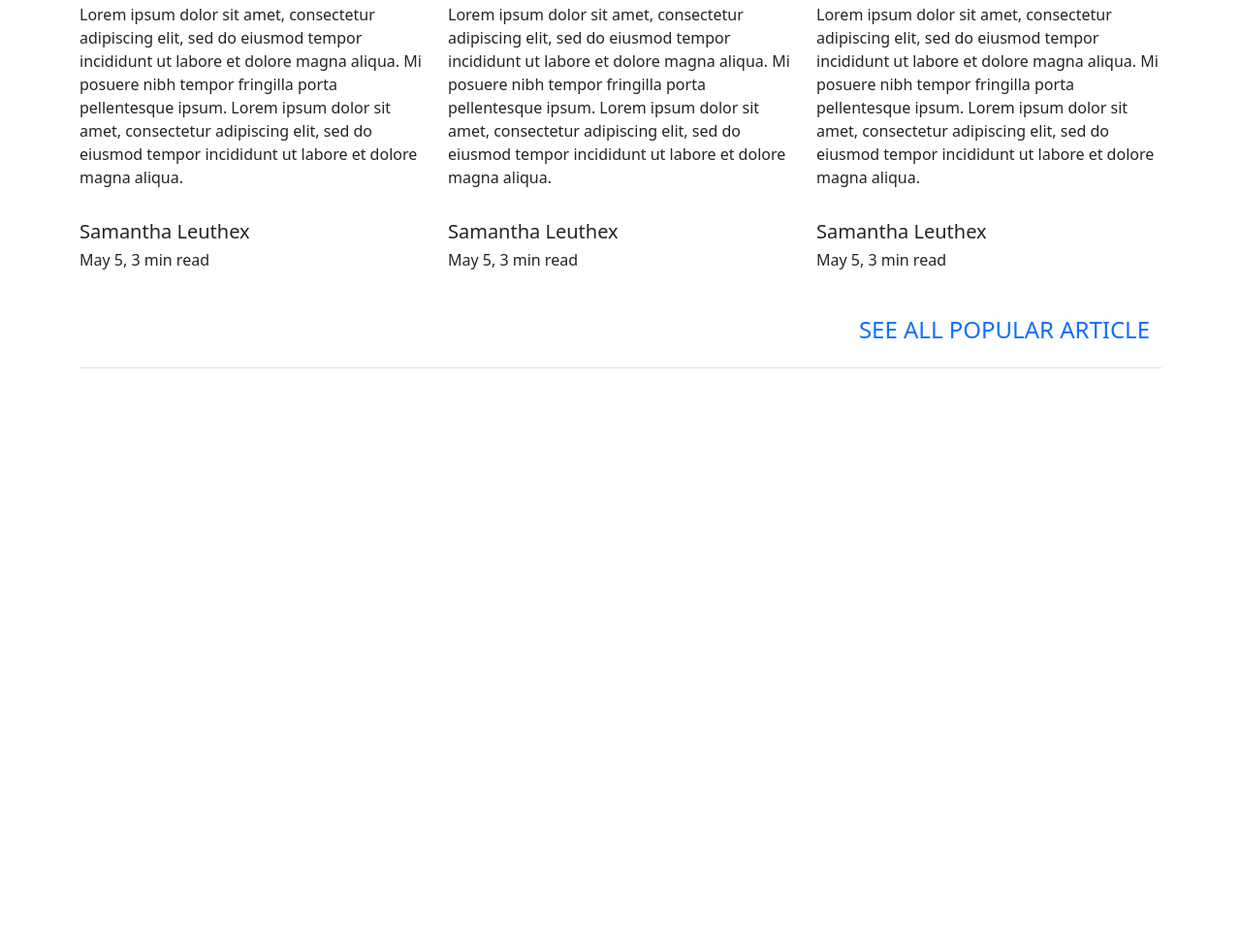
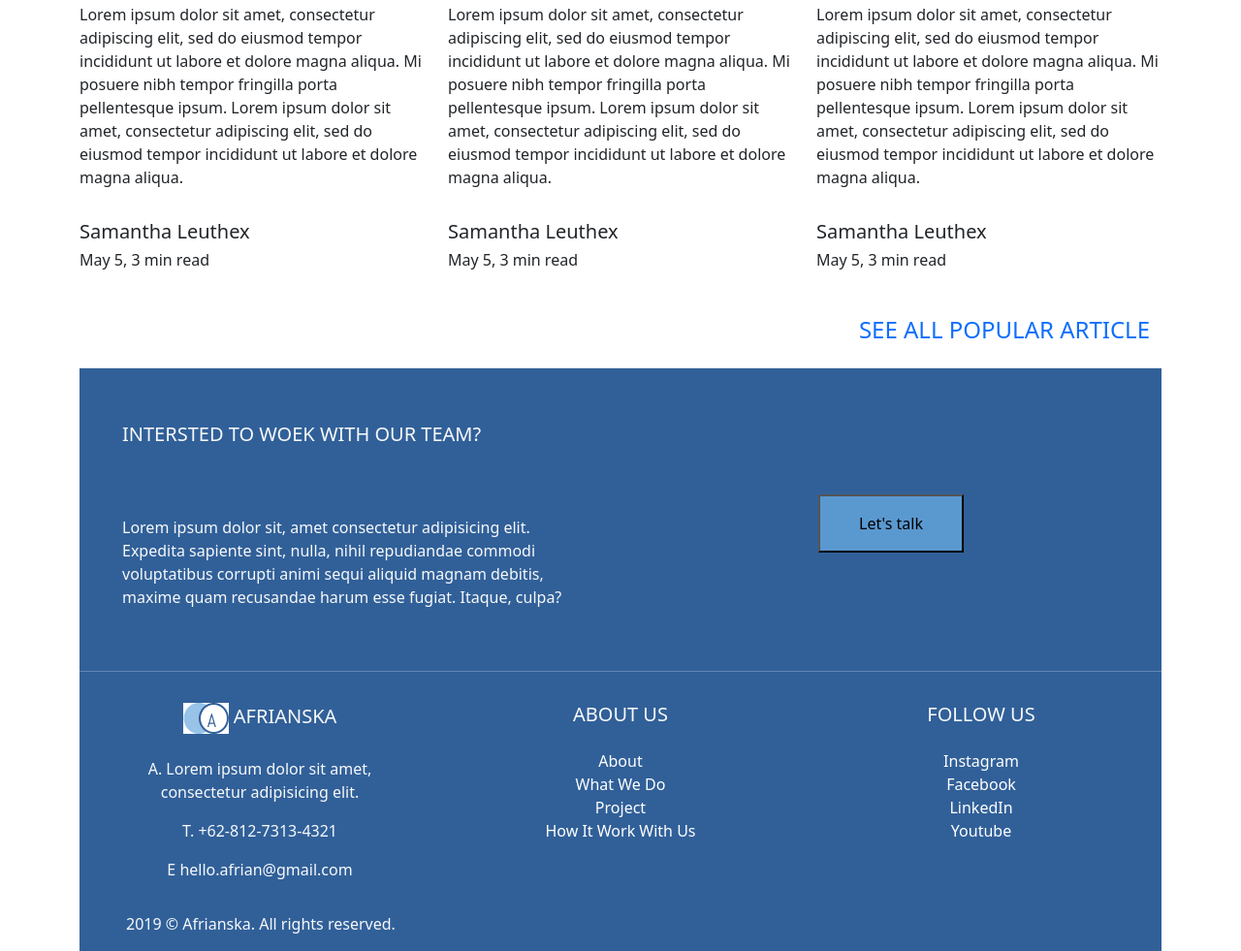
Before and after one commit to JorgeLBravo/Reto-Grupal-3, a plain HTML site: page index2.html in a window 1280 px wide. Shown: the part 1171-2152 px from the top of the page at 97% size. Before the commit the page ends 1551 px from the top, so only its background shows below. Drawn offline with nearby package versions, Linux system fonts and the light colour scheme.

Commit message:
footer-terminado

```diff
--- a/index2.html
+++ b/index2.html
@@ -1,28 +1,22 @@
 <!DOCTYPE html>
 <html lang="en">
+
 <head>
   <meta charset="utf-8" />
   <meta name="viewport" content="width=device-width, initial-scale=1" />
   <title>Bootstrap demo</title>
   <link rel="stylesheet" href="" />
-    <link
-      href="https://cdn.jsdelivr.net/npm/bootstrap@5.2.2/dist/css/bootstrap.min.css"
-      rel="stylesheet"
-      integrity="sha384-Zenh87qX5JnK2Jl0vWa8Ck2rdkQ2Bzep5IDxbcnCeuOxjzrPF/et3URy9Bv1WTRi"
-      crossorigin="anonymous"
-    />
+  <link href="https://cdn.jsdelivr.net/npm/bootstrap@5.2.2/dist/css/bootstrap.min.css" rel="stylesheet"
+    integrity="sha384-Zenh87qX5JnK2Jl0vWa8Ck2rdkQ2Bzep5IDxbcnCeuOxjzrPF/et3URy9Bv1WTRi" crossorigin="anonymous" />
 </head>
+
 <body>
+
   <header>
     <nav class="navbar navbar-expand bg-light navbar-dark">
       <div class="container-fluid">
         <a class="navbar-brand" href="#">
-            <img
-              src="./src/logo.jpg"
-              alt="Avatar Logo"
-              style="width: 40px"
-              class="rounded-pill"
-            />
+          <img src="./src/logo.jpg" alt="Avatar Logo" style="width: 40px" class="rounded-pill" />
         </a>
         <ul class="nav navbar-nav ml-auto w-100 justify-content-end">
           <li class="nav-item">
@@ -40,16 +34,20 @@
   </header>
 
   <div class=" container-fluid ">
-      <div
-        class=" text-center  text-dark  rounded  "
-        style="background-image: url('./src/unknown.png'); background-size: cover;"
-         >
+    <div class=" text-center  text-dark  rounded  "
+      style="background-image: url('./src/unknown.png'); background-size: cover;">
       <h1 class="mb-5 h2">Blog Afrianska</h1>
       <p>
-          Lorem ipsum dolor sit amet consectetur, adipisicing elit. Perferendis labore odit culpa, omnis repellat dolores ab beatae possimus expedita, nihil at ducimus officia error, autem atque laboriosam harum repudiandae quam!
-          Accusamus vel quam at maxime facere fugit minus in eaque! Distinctio voluptate id enim quo. Deserunt hic, alias quasi fugiat doloremque nobis illo. Reprehenderit facere eveniet minus temporibus tenetur ipsam?
-          Lorem ipsum dolor sit amet consectetur adipisicing elit. Placeat officia delectus dignissimos culpa nemo, consectetur id, quisquam consequuntur distinctio ullam minus officiis excepturi ipsam reiciendis hic ipsum repellat ipsa a?
-          Fuga accusamus error, qui nam placeat in ad totam exercitationem eos nesciunt blanditiis cumque distinctio fugiat doloribus nisi laudantium hic, et iure delectus consequuntur? Odio mollitia harum inventore aspernatur blanditiis.
+        Lorem ipsum dolor sit amet consectetur, adipisicing elit. Perferendis labore odit culpa, omnis repellat dolores
+        ab beatae possimus expedita, nihil at ducimus officia error, autem atque laboriosam harum repudiandae quam!
+        Accusamus vel quam at maxime facere fugit minus in eaque! Distinctio voluptate id enim quo. Deserunt hic, alias
+        quasi fugiat doloremque nobis illo. Reprehenderit facere eveniet minus temporibus tenetur ipsam?
+        Lorem ipsum dolor sit amet consectetur adipisicing elit. Placeat officia delectus dignissimos culpa nemo,
+        consectetur id, quisquam consequuntur distinctio ullam minus officiis excepturi ipsam reiciendis hic ipsum
+        repellat ipsa a?
+        Fuga accusamus error, qui nam placeat in ad totam exercitationem eos nesciunt blanditiis cumque distinctio
+        fugiat doloribus nisi laudantium hic, et iure delectus consequuntur? Odio mollitia harum inventore aspernatur
+        blanditiis.
       </p>
     </div>
   </div>
@@ -179,10 +177,95 @@
       </div>
     </div>
 
-    <script
-      src="https://cdn.jsdelivr.net/npm/bootstrap@5.2.2/dist/js/bootstrap.bundle.min.js"
+
+    <!-- Footer -->
+    <footer class="page-footer font-small teal pt-4 text-light" style="background-color: #316099;">
+      <div class="container-fluid text-md-left">
+
+        <div class="row">
+          <div class="col-md-6 mt-md-0 mt-3">
+            <h5 class="text-uppercase font-weight-bold" style="padding: 2rem;">Intersted to woek
+              with our team?</h5>
+            <p style="padding: 2rem;">Lorem ipsum dolor sit, amet consectetur adipisicing elit. Expedita sapiente sint, nulla, nihil
+              repudiandae commodi voluptatibus corrupti animi sequi aliquid magnam debitis, maxime quam recusandae
+              harum esse fugiat. Itaque, culpa?</p>
+          </div>
+          <div class="col-md-6 mb-md-0 mb-3"
+          style="align-items:center; display: flex; justify-items: center; justify-content: center;">
+            <button style="padding: 1rem 2.5rem; background-color: #5A98D0;">Let's talk</button>
+          </div>
+        </div>
+      </div>
+      <hr>
+
+      <div class="container text-center text-md-left">
+        <div class="row">
+          <div class="col-md-3 mx-auto">
+            <h5 class="font-weight-bold text-uppercase mt-3 mb-4">
+              <img src="./src/logo2.jpg" alt="" style="background-color: blue;">
+              Afrianska
+            </h5>
+            <ul class="list-unstyled">
+              <li>
+                <p>A. Lorem ipsum dolor sit amet,
+                  <br> consectetur adipisicing elit.</p>
+              </li>
+              <li>
+                <p>T. +62-812-7313-4321</p>
+              </li>
+              <li>
+                <p>E hello.afrian@gmail.com</p>
+              </li>
+            </ul>
+          </div>
+
+          <hr class="clearfix w-100 d-md-none text-white">
+          <div class="col-md-3 mx-auto">
+            <h5 class="font-weight-bold text-uppercase mt-3 mb-4">About Us</h5>
+            <ul class="list-unstyled" style="list-style: none;">
+              <li>
+                <a class="text-white" href="#!" style="text-decoration: none;">About</a>
+              </li>
+              <li>
+                <a class="text-white" href="#!" style="text-decoration: none;">What We Do</a>
+              </li>
+              <li>
+                <a class="text-white" href="#!" style="text-decoration: none;">Project</a>
+              </li>
+              <li>
+                <a class="text-white" href="#!" style="text-decoration: none;">How It Work With Us</a>
+              </li>
+            </ul>
+
+          </div>
+          <hr class="clearfix w-100 d-md-none">
+          <div class="col-md-3 mx-auto">
+            <h5 class="font-weight-bold text-uppercase mt-3 mb-4">Follow Us</h5>
+            <ul class="list-unstyled">
+              <li>
+                <a class="text-white" style="text-decoration: none;" href="#!">Instagram</a>
+              </li>
+              <li>
+                <a class="text-white" style="text-decoration: none;" href="#!">Facebook</a>
+              </li>
+              <li>
+                <a class="text-white" style="text-decoration: none;" href="#!">LinkedIn</a>
+              </li>
+              <li>
+                <a class="text-white" style="text-decoration: none;" href="#!">Youtube</a>
+              </li>
+            </ul>
+          </div>
+
+      <div class="footer-copyright py-3 d-flex p-5">
+        <span>2019 © Afrianska. All rights reserved.</span>
+      </div>
+    </footer>
+
+
+    <script src="https://cdn.jsdelivr.net/npm/bootstrap@5.2.2/dist/js/bootstrap.bundle.min.js"
       integrity="sha384-OERcA2EqjJCMA+/3y+gxIOqMEjwtxJY7qPCqsdltbNJuaOe923+mo//f6V8Qbsw3"
-      crossorigin="anonymous"
-    ></script>
+      crossorigin="anonymous"></script>
 </body>
+
 </html>
```
Also changed, not shown: src/logo (1).jpg (added), src/logo2.jpg (added). Lines whose indentation alone changed are shown as unchanged.
